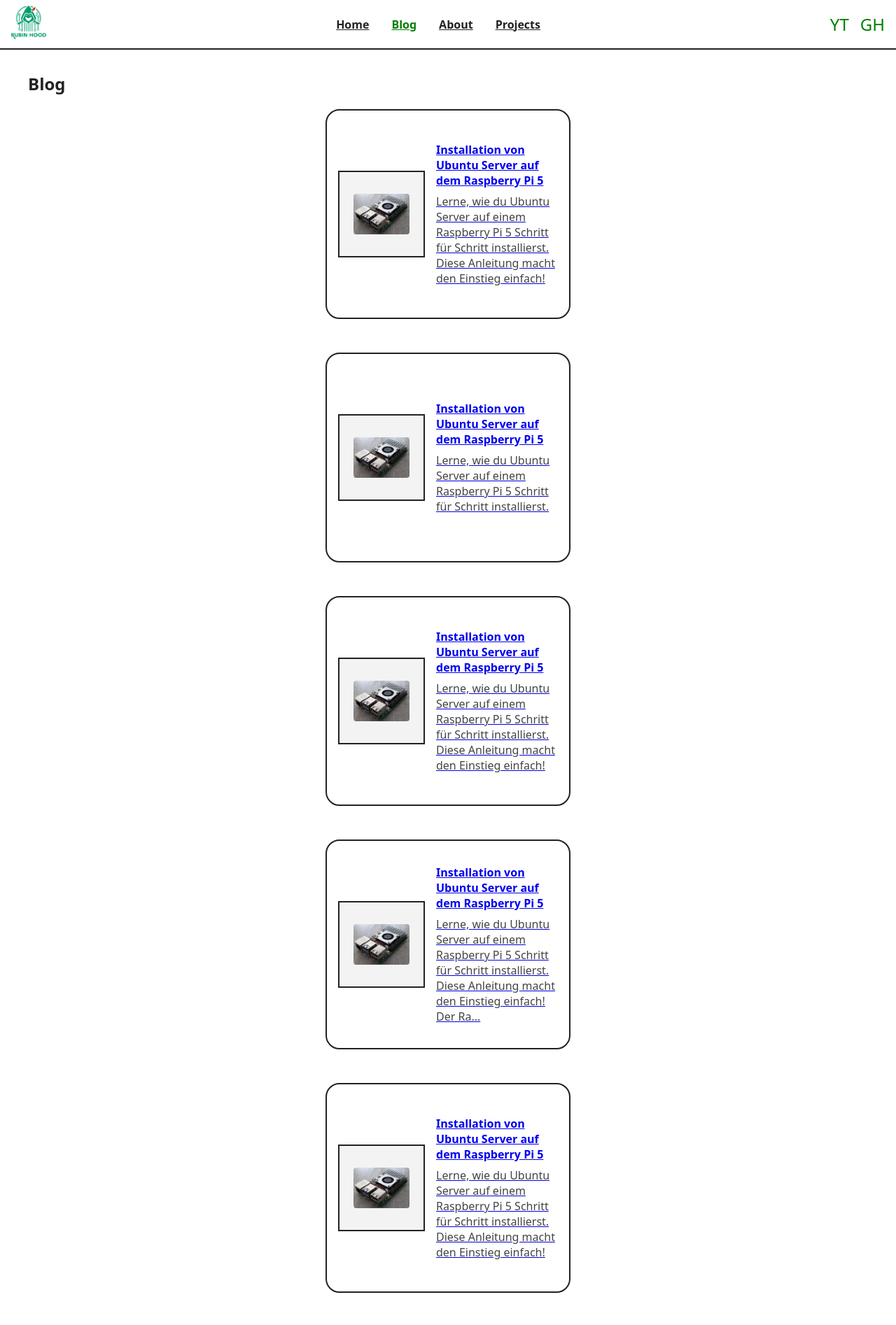
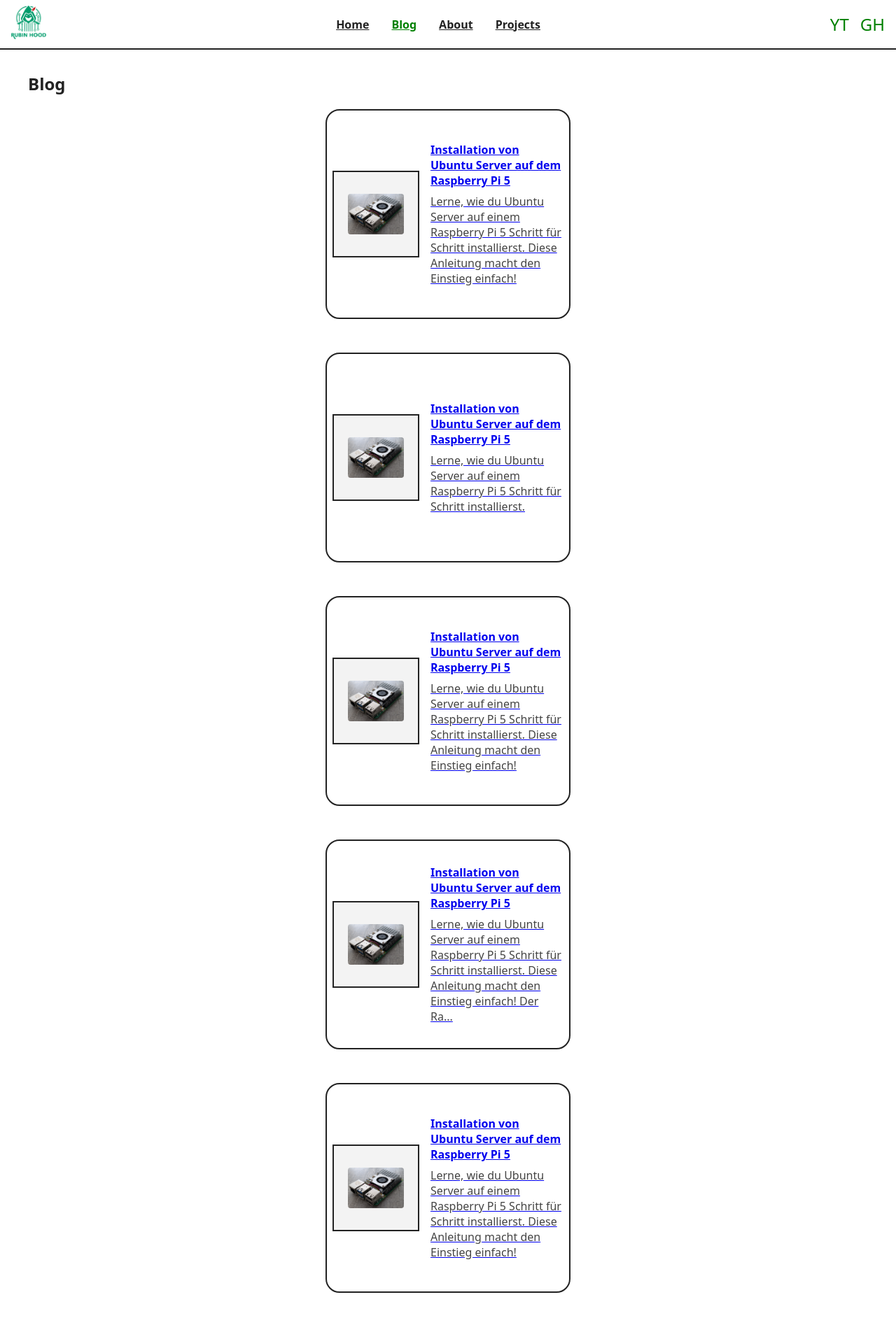
Before and after one commit to rubin-hood/rubinhood-blog, a Jekyll site: the page built from blog.md, in a window 1280 px wide. Shown: the top 1894 px of the page at 70% size. Built offline with Jekyll 4.4.1, drawn with Linux system fonts in a browser that asks for light colours.

Commit message:
Update style.css

```diff
--- a/assets/css/style.css
+++ b/assets/css/style.css
@@ -108,6 +108,10 @@
   max-width: 350px;                  /* Maximalbreite */
   margin-bottom: 1rem;               /* Abstand nach unten */
   transition: border-color .2s;      /* Sanfte Animation beim Farbwechsel */
+}
+
+.blog-grid-single .blog-card {
+  padding: 0.5rem !important;
 }
 
 /* Platzhalter für Blog-Bild (links in der Karte) */
```
